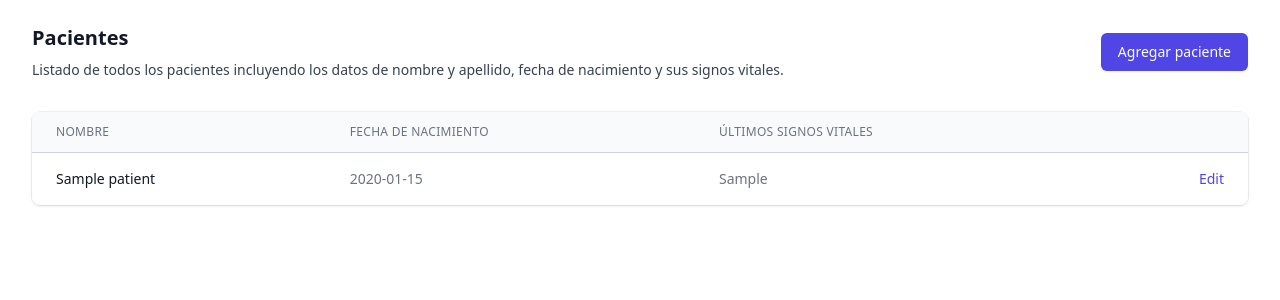
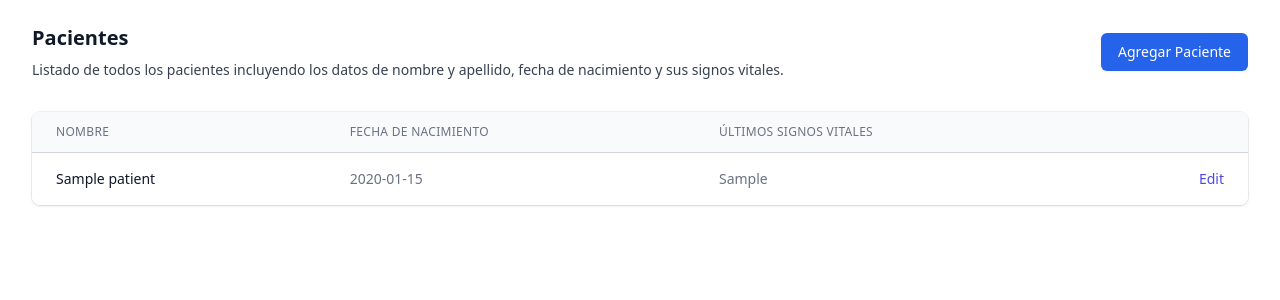
Before and after one commit to enrique-zarate/healthcare_system, a Flask app: page /patients in a window 1280 px wide. Shown: the top 300 px of the page. Run offline with Flask 2, Linux system fonts and the light colour scheme; tables that the repository leaves empty hold one stand-in row (values such as "Sample post"); some libraries are stand-ins or nearby versions.

Commit message:
se agrega boton redireccion a new_patient

```diff
--- a/templates/patients_list.html
+++ b/templates/patients_list.html
@@ -20,12 +20,13 @@
               </p>
             </div>
             <div class="mt-4 sm:mt-0 sm:ml-16 sm:flex-none">
-              <button
-                type="button"
-                class="inline-flex items-center justify-center rounded-md border border-transparent bg-indigo-600 px-4 py-2 text-sm font-medium text-white shadow-sm hover:bg-indigo-700 focus:outline-none focus:ring-2 focus:ring-indigo-500 focus:ring-offset-2 sm:w-auto"
+              <!-- button to redirect to /patients/new -->
+              <a
+                href="/patients/new"
+                class="inline-flex items-center px-4 py-2 border border-transparent rounded-md shadow-sm text-sm font-medium text-white bg-blue-600 hover:bg-blue-700 focus:outline-none focus:ring-2 focus:ring-offset-2 focus:ring-blue-500"
               >
-                Agregar paciente
-              </button>
+                Agregar Paciente
+              </a>
             </div>
           </div>
           <div class="mt-8 flex flex-col">
@@ -84,7 +85,7 @@
                           class="relative whitespace-nowrap py-4 pl-3 pr-4 text-right text-sm font-medium sm:pr-6"
                         >
                           <a
-                            href="/patients/{{ patient.id }}"
+                            href="/patients/edit/{{ patient.id }}"
                             class="text-indigo-600 hover:text-indigo-900"
                             >Edit<span class="sr-only"
                               >, {{ patient.id }}</span
```
